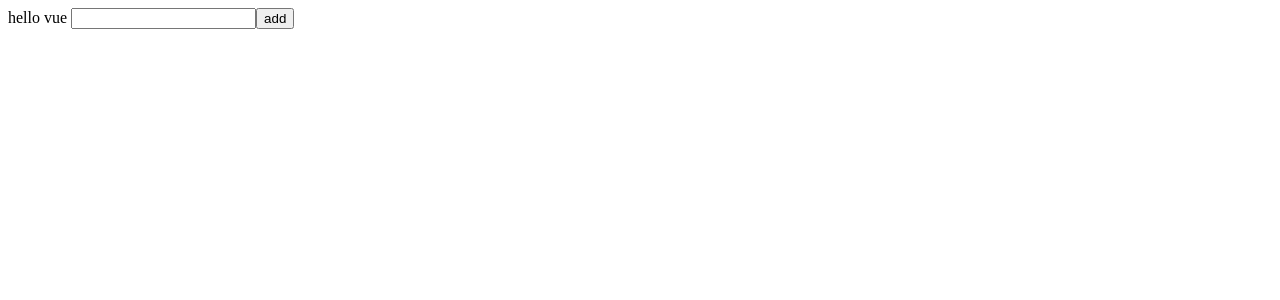
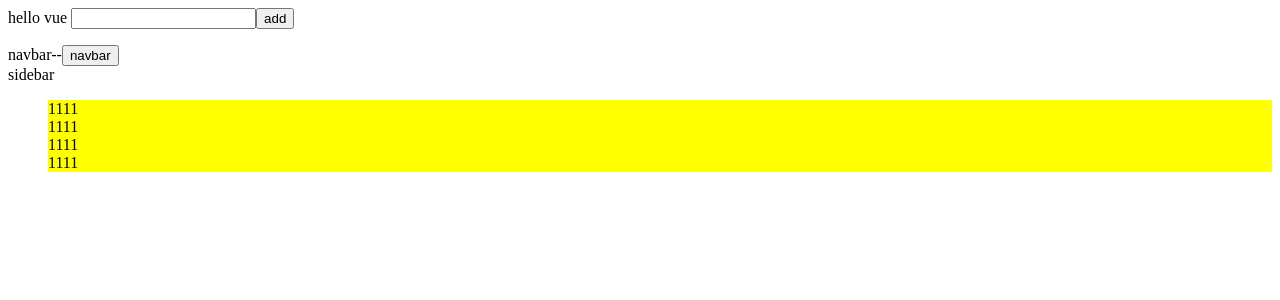
Before and after one commit to Yiiqiu/frontStudy, a Vue app: page / in a window 1280 px wide. Shown: the top 300 px of the page. Built offline with nearby package versions, Linux system fonts and the light colour scheme.

Commit message:
多个单文件组件

```diff
--- a/src/App.vue
+++ b/src/App.vue
@@ -9,21 +9,38 @@
       </li>
 
     </ul>
+
+    <navbar>
+      <button @click="isShow = !isShow">navbar</button>
+    </navbar>
+    <sidebar v-show="isShow"></sidebar>
   </div>
 </template>
 
 <script>
+import navbar from './components/Navbar'
+import sidebar from './components/Sidebar'
+// 全局注册
+// import Vue from 'vue'
+// Vue.component('navbar', navbar)
+// Vue.component('sidebar', sidebar)
+
 // ES6 导出
 export default {
   data () {
     return {
-      datalist: []
+      datalist: [],
+      isShow: true
     }
   },
   methods: {
     handleAdd () {
       this.datalist.push(this.$refs.mytext.value)
     }
+  },
+  components: {
+    navbar: navbar,
+    sidebar: sidebar
   }
 
 }
--- /dev/null
+++ b/src/components/Navbar.vue
@@ -0,0 +1,7 @@
+<template>
+  <div>
+
+    navbar--<slot></slot>
+  </div>
+
+</template>
--- /dev/null
+++ b/src/components/Sidebar.vue
@@ -0,0 +1,12 @@
+<template>
+  <div>
+
+    sidebar
+    <ul>
+      <li>1111</li>
+      <li>1111</li>
+      <li>1111</li>
+      <li>1111</li>
+    </ul>
+  </div>
+</template>
```
